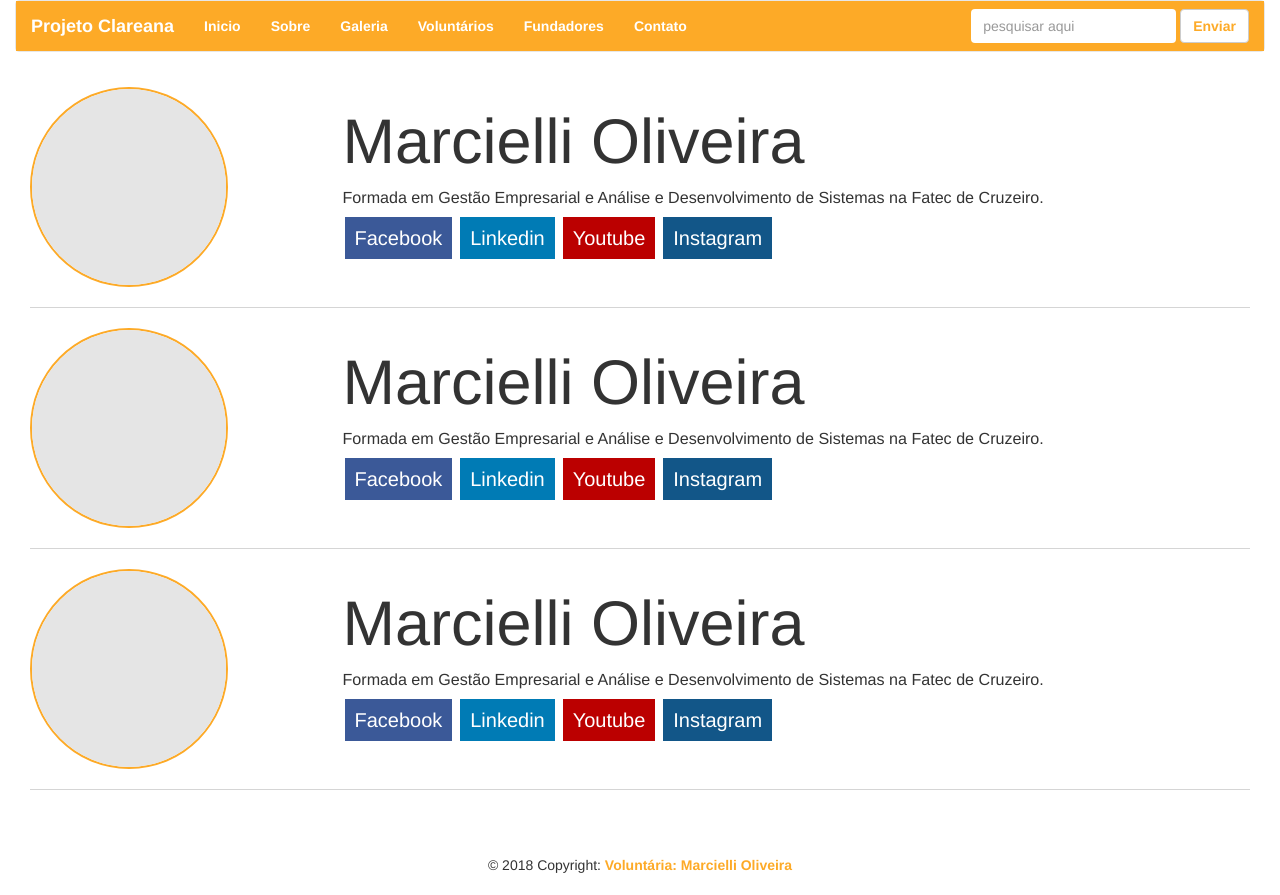
After one commit to marciellioliveira/projetoclareana, a PHP site: page /voluntarios.php in a window 1280 px wide. The commit adds this page. Run offline with PHP 8.4, Linux system fonts and the light colour scheme.

Commit message:
Add Voluntários

```diff
--- a/css/estilo.css
+++ b/css/estilo.css
@@ -51,6 +51,43 @@
 	border-color: white;
 }
 /* Fim do Menu */
+
+/* Icones Rede de Social*/
+.fa {
+  padding: 10px;
+  font-size: 20px;
+  width: 50px;
+  text-align: center;
+  text-decoration: none;
+  margin: 5px 2px;
+}
+
+.fa:hover {
+    opacity: 0.7;
+}
+
+.fa-facebook {
+  background: #3B5998;
+  color: white!important;
+}
+
+.fa-linkedin {
+  background: #007bb5;
+  color: white!important;
+}
+
+.fa-youtube {
+  background: #bb0000;
+  color: white!important;
+}
+
+.fa-instagram {
+  background: #125688;
+  color: white!important;
+}
+
+
+/*Fim Icones de Rede Social*/
 
 /*
 ********************************************Abaixo index.php ********************************************
@@ -124,6 +161,11 @@
 /*
 ********************************************Abaixo galeria.php ********************************************
 */
+
+.container-fluid #jumbotron img:hover {
+	cursor: pointer;
+}
+
 .container-fluid #jumbotron .modal {
 	background-color: white;
 }
@@ -133,6 +175,7 @@
   	height: 100%;
   	margin: 0;
   	padding: 0;
+
 }
 
 .container-fluid #jumbotron .modal .modal-content {
@@ -141,9 +184,9 @@
  	border-radius: 0;
 }
 
-.container-fluid #jumbotron .modal .modal-content .modal-body img{
-	width: 70%;
-	height: 70%;
+.container-fluid #jumbotron .modal .modal-content .modal-body img {
+	width: 80%;
+	height: 80%;
 	 display: block;
     margin-left: auto;
     margin-right: auto;
@@ -151,7 +194,15 @@
 }
 
 
-
+/*
+********************************************Abaixo voluntarios.php ********************************************
+*/
+.container-fluid #jumbotron #img-redonda {
+	border: 2px solid #FDAA27!important;
+    width: 200px;
+    height: 200px;
+    border-radius:100%;
+}
 
 
 
--- a/galeria.php
+++ b/galeria.php
@@ -186,7 +186,7 @@
       </div>
     </div>
   </div>
-
+    </div>
 
     <!-- Fim Meio -->
 
@@ -199,9 +199,5 @@
   </div> <!-- Fim container-fluid -->
 
 
-
-
-
-
 </body>
 </html>
--- a/navbar.php
+++ b/navbar.php
@@ -17,7 +17,8 @@
         <li><a href="index.php">Inicio</a></li>
         <li><a href="sobre.php">Sobre</a></li>
         <li><a href="galeria.php">Galeria</a></li>
-        <li><a href="#">Voluntários</a></li>
+        <li><a href="voluntarios.php">Voluntários</a></li>
+        <li><a href="#">Fundadores</a></li>
         <li><a href="#">Contato</a></li>
       </ul>
 
--- /dev/null
+++ b/voluntarios.php
@@ -0,0 +1,87 @@
+<!DOCTYPE html>
+<html lang="en">
+<head>
+  <title>Projeto Clareana</title>
+  <meta charset="utf-8">
+  <meta name="viewport" content="width=device-width, initial-scale=1">
+
+  <!-- CSS -->
+  <link rel="stylesheet" type="text/css" href="css/estilo.css">
+  <link rel="stylesheet" href="https://maxcdn.bootstrapcdn.com/bootstrap/3.3.7/css/bootstrap.min.css">
+
+
+  <!-- JS -->
+  <script src="https://ajax.googleapis.com/ajax/libs/jquery/3.3.1/jquery.min.js"></script>
+  <script src="https://maxcdn.bootstrapcdn.com/bootstrap/3.3.7/js/bootstrap.min.js"></script>
+</head>
+<body>
+
+<div class="container-fluid">
+
+  <?php
+    require_once 'navbar.php';
+  ?>
+
+  <div class="jumbotron" id="jumbotron">
+
+    <!-- Inicio Meio -->
+     <div class="row">
+    <div class="col-sm-3">
+      <img src="imgs/teste.png" class="img-circle" id="img-redonda" alt="Cinque Terre" style="width:70%">
+
+    </div>
+    <div class="col-sm-9">
+      <h1>Marcielli Oliveira</h1>
+      <p>Formada em Gestão Empresarial e Análise e Desenvolvimento de Sistemas na Fatec de Cruzeiro.</p>
+      <a href="https://www.facebook.com/itsmaoliv" class="fa fa-facebook">Facebook</a>
+      <a href="https://www.linkedin.com/in/marciellioliveira/" class="fa fa-linkedin">Linkedin</a>
+      <a href="https://www.youtube.com/channel/UCrD3MUzwVd3eX4cOuMLEvXQ" class="fa fa-youtube">Youtube</a>
+      <a href="https://www.instagram.com/itsmaholiv/" class="fa fa-instagram">Instagram</a>
+    </div>
+  </div>
+    <hr>
+
+    <div class="row">
+    <div class="col-sm-3">
+      <img src="imgs/teste.png" class="img-circle" id="img-redonda" alt="Cinque Terre" style="width:70%">
+
+    </div>
+    <div class="col-sm-9">
+      <h1>Marcielli Oliveira</h1>
+      <p>Formada em Gestão Empresarial e Análise e Desenvolvimento de Sistemas na Fatec de Cruzeiro.</p>
+      <a href="https://www.facebook.com/itsmaoliv" class="fa fa-facebook">Facebook</a>
+      <a href="https://www.linkedin.com/in/marciellioliveira/" class="fa fa-linkedin">Linkedin</a>
+      <a href="https://www.youtube.com/channel/UCrD3MUzwVd3eX4cOuMLEvXQ" class="fa fa-youtube">Youtube</a>
+      <a href="https://www.instagram.com/itsmaholiv/" class="fa fa-instagram">Instagram</a>
+    </div>
+  </div>
+    <hr>
+
+    <div class="row">
+    <div class="col-sm-3">
+      <img src="imgs/teste.png" class="img-circle" id="img-redonda" alt="Cinque Terre" style="width:70%">
+
+    </div>
+    <div class="col-sm-9">
+      <h1>Marcielli Oliveira</h1>
+      <p>Formada em Gestão Empresarial e Análise e Desenvolvimento de Sistemas na Fatec de Cruzeiro.</p>
+      <a href="https://www.facebook.com/itsmaoliv" class="fa fa-facebook">Facebook</a>
+      <a href="https://www.linkedin.com/in/marciellioliveira/" class="fa fa-linkedin">Linkedin</a>
+      <a href="https://www.youtube.com/channel/UCrD3MUzwVd3eX4cOuMLEvXQ" class="fa fa-youtube">Youtube</a>
+      <a href="https://www.instagram.com/itsmaholiv/" class="fa fa-instagram">Instagram</a>
+    </div>
+  </div>
+    <hr>
+    <!-- Fim Meio -->
+
+  </div> <!-- Fim jumbotron -->
+
+     <?php
+        require_once 'footer.php';
+     ?>
+
+  </div> <!-- Fim container-fluid -->
+
+
+</body>
+</html>
```
